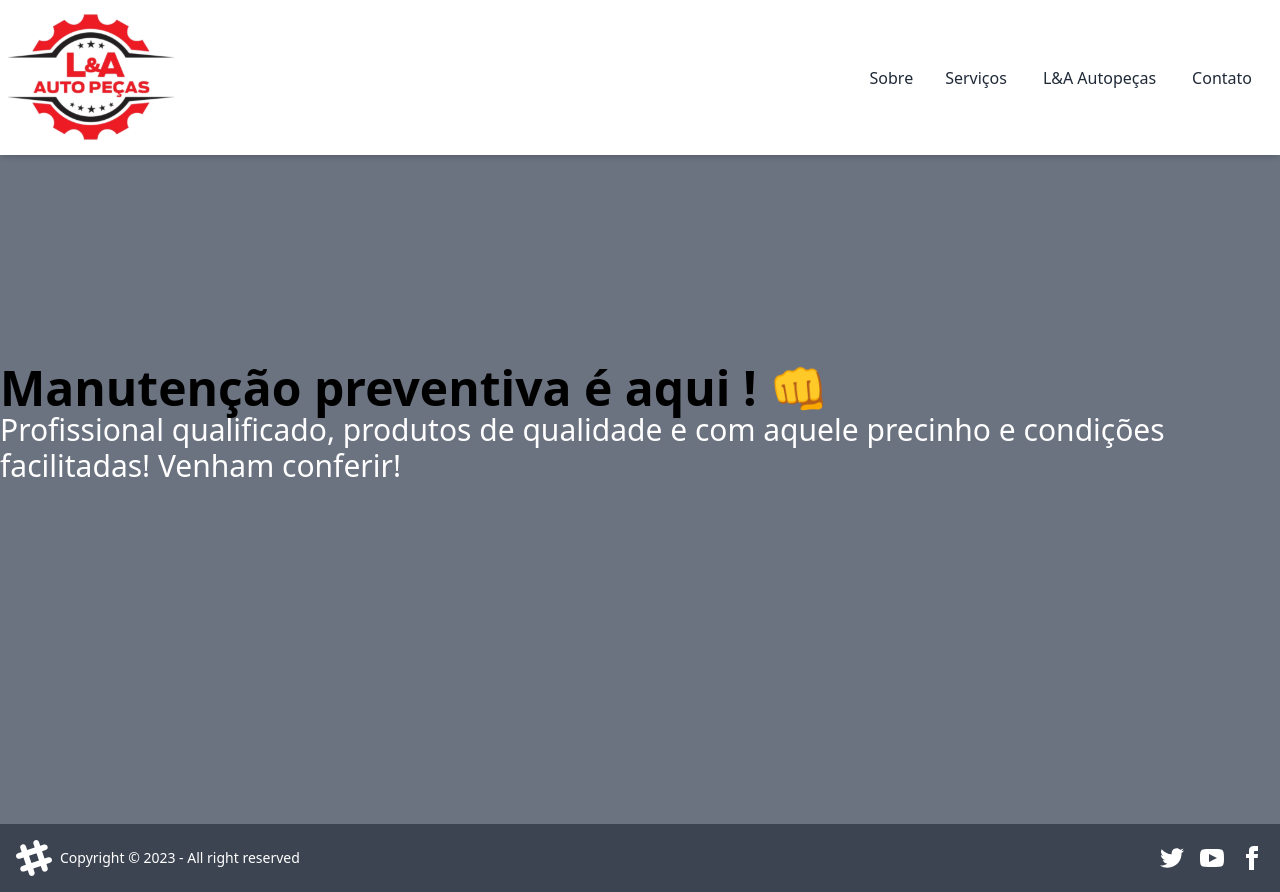
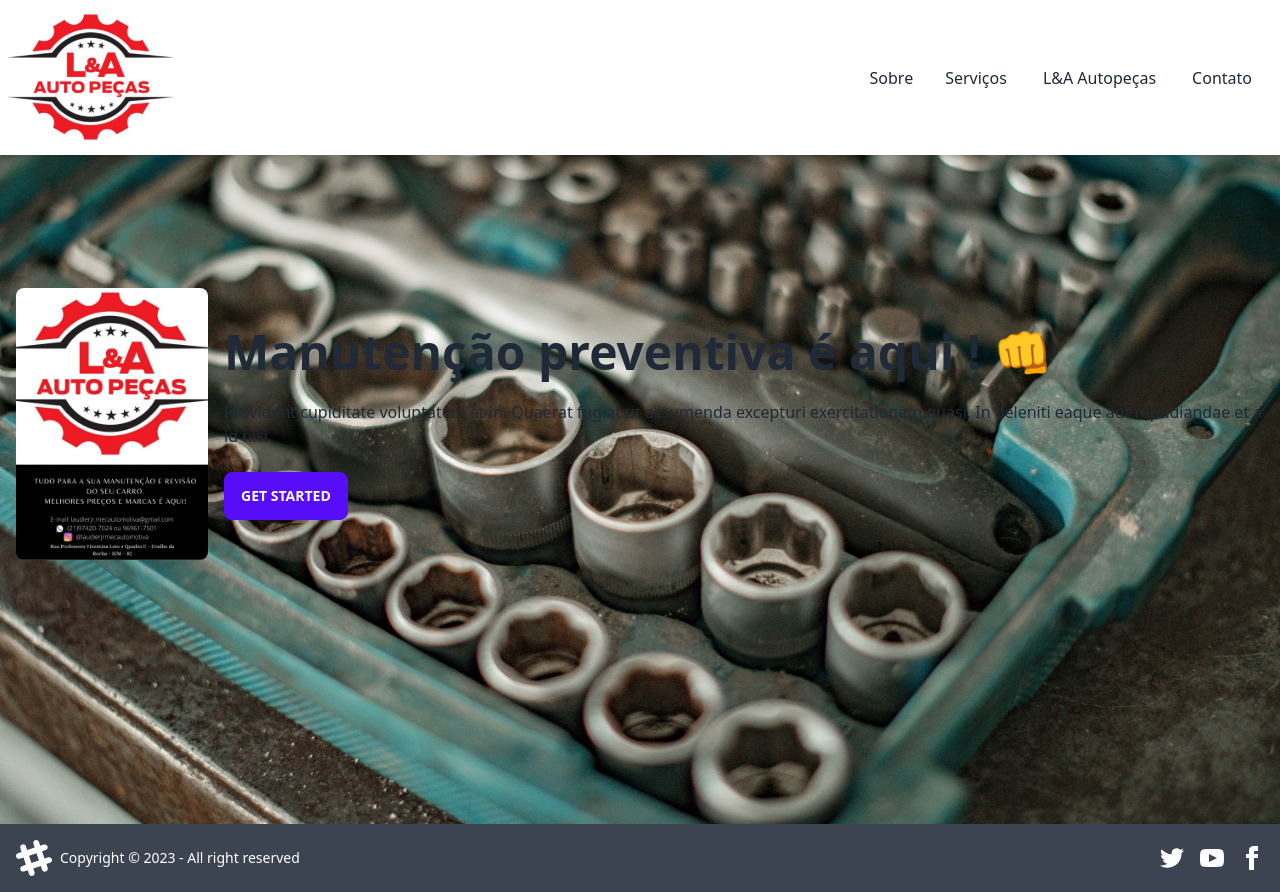
Before and after one commit to Diego-Girao/laudier-oficina, a React (Vite) app: page / in a window 1280 px wide. Built offline with nearby package versions, Linux system fonts and the light colour scheme.

Commit message:
Style background image and class hero content

```diff
--- a/src/components/Hero/Hero.jsx
+++ b/src/components/Hero/Hero.jsx
@@ -2,8 +2,33 @@ import React from "react"
 
 export default function Hero() {
 	return (
-		<div className="hero min-h-screen bg-gray-500">
-			<section className="justify-center text-white">
+		<div
+			className="hero min-h-screen bg-gray-500"
+			style={{ backgroundImage: `url("src/assets/images/tool.jpg")` }}
+		>
+			<div className="hero-content flex-col lg:flex-row">
+				<img
+					src="src/assets/images/WhatsApp Image 2023-04-15 at 19.55.17 (1).jpeg"
+					className="max-w-[12rem] rounded-lg shadow-2xl"
+				/>
+				<div>
+					<h1 className="text-5xl font-bold">
+						Manutenção preventiva é aqui ! 👊
+					</h1>
+					<p className="py-6">
+						Provident cupiditate voluptatem et in. Quaerat fugiat ut assumenda
+						excepturi exercitationem quasi. In deleniti eaque aut repudiandae et
+						a id nisi.
+					</p>
+					<button className="btn btn-primary">Get Started</button>
+				</div>
+			</div>
+		</div>
+	)
+}
+
+{
+	/* <section className="justify-center text-white">
 				<p className="text-5xl font-bold text-black">
 					Manutenção preventiva é aqui ! 👊{" "}
 				</p>
@@ -11,7 +36,5 @@ export default function Hero() {
 					Profissional qualificado, produtos de qualidade e com aquele precinho
 					e condições facilitadas! Venham conferir!
 				</span>
-			</section>
-		</div>
-	)
+			</section> */
 }
```
